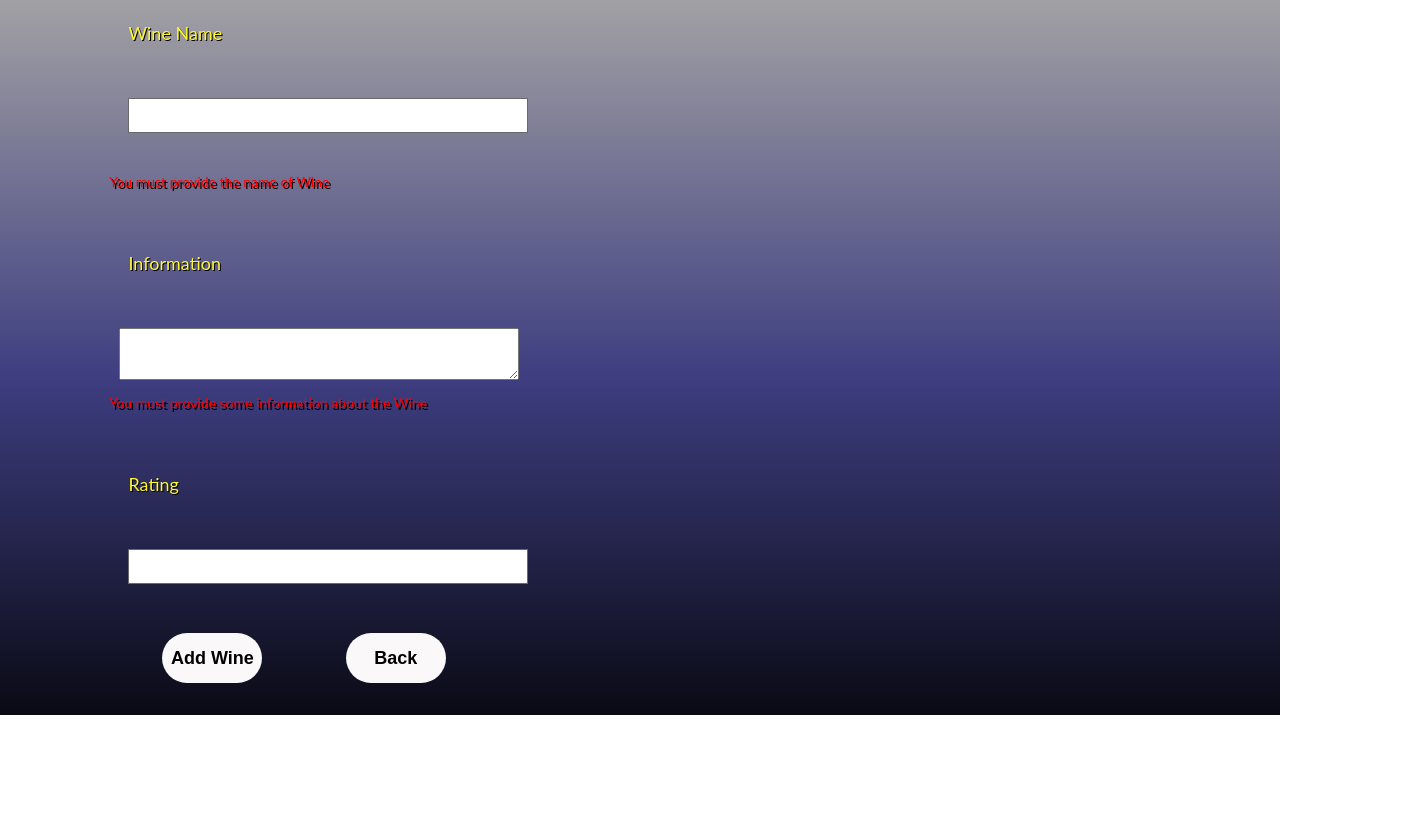
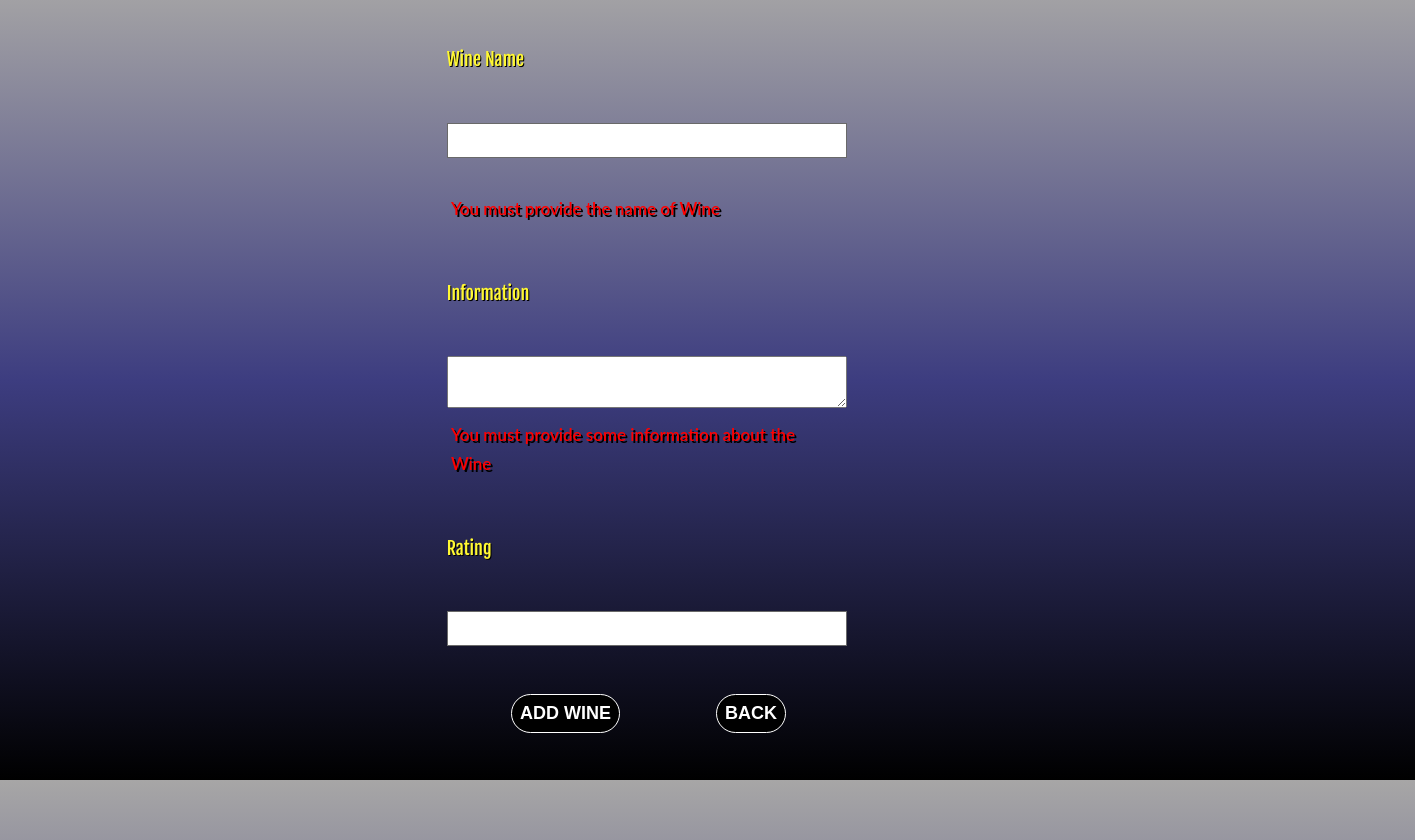
Before and after one commit to thorn086/wine-vinyard, a React app: page /addwine in a window 1280 px wide. Shown: the part 820-1660 px from the top of the page, 1415 px wide, since content can reach past the window. Before the commit the page ends 1535 px from the top, so only its background shows below. Built offline with nearby package versions, Linux system fonts and the light colour scheme; no server answers.

Commit message:
added all css files

```diff
--- a/public/index.html
+++ b/public/index.html
@@ -9,6 +9,7 @@
       name="description"
       content="Web site created using create-react-app"
     />
+    <link href="https://fonts.googleapis.com/css?family=Fjalla+One|Lemonada|Pacifico|Sriracha&display=swap" rel="stylesheet">
     <link rel="apple-touch-icon" href="%PUBLIC_URL%/logo192.png" />
     <!--
       manifest.json provides metadata used when your web app is installed on a
--- a/src/components/App/App.css
+++ b/src/components/App/App.css
@@ -36,3 +36,6 @@ body, html, #root{
 h1{
     text-align: center;
 }
+button:focus{
+    outline: none;
+}
--- a/src/components/NavBar/NavBar.css
+++ b/src/components/NavBar/NavBar.css
@@ -33,7 +33,7 @@ cursor: pointer;
     font-size: 2rem;
     font-weight: 300;
     text-transform: uppercase;
-    background-image: linear-gradient(120deg, #4c4cf2 80%, #4c4cf2 5%, white 92%);
+    background-image: linear-gradient(120deg, black 80%, rgb(40, 38, 38) 5%, white 92%);
     border-radius: 15%;
     border: 2px solid black;
     box-shadow: 0 1rem 3rem black;
--- a/src/components/Wine/Wine.css
+++ b/src/components/Wine/Wine.css
@@ -6,6 +6,7 @@
     border: 2px solid white;
     background-image: linear-gradient(to right, rgba(120, 120, 120, 0), rgb(171, 170, 170) 40%);
     transform: skewX(-5deg);
+
 }
 
 .wine-name{
@@ -14,6 +15,7 @@
 }
 .class__name, .company, .company-title{
     color: white;
+    font-family: 'Fjalla One', sans-serif;
 }
 .company-title{
     display: inline-block;
@@ -28,7 +30,7 @@
     width: 98%;
    margin:.4rem;
     transform: skewX(-6deg);
-
+    font-family: 'Fjalla One', sans-serif;
 }
 .text{
     transform: skewX(6deg);
--- a/src/components/Wine/Wine.js
+++ b/src/components/Wine/Wine.js
@@ -21,7 +21,7 @@ class Wine extends React.Component {
                 {wines.map(wine =>
                     <div key={wine.id} className='wine-items'>
                         <h4 className='wine-name'>
-                            <Link to={`/wine/${wine.id}`} style={{ textDecoration: 'none', fontSize: '20px',color: '#f8fc3a',textShadow: '2px 2px black' }}>{wine.name}</Link>
+                            <Link to={`/wine/${wine.id}`} style={{ textDecoration: 'none', fontSize: '25px',color: '#f8fc3a',textShadow: '2px 2px black',fontFamily: 'Sriracha, cursive' }}>{wine.name}</Link>
                              <div className='class__name'>{wine.winecat}</div>
                         </h4>
                         <div className='company'>{wine.company_name}
--- a/src/components/WineForm/WineForm.css
+++ b/src/components/WineForm/WineForm.css
@@ -3,7 +3,6 @@
 .Wine__form {
     color: black;
     padding: 2px;
-    width: 90%;
   }
 
   h2{
@@ -39,10 +38,10 @@
 
 
   .Wine__form button {
-    background-color: rgb(250, 248, 248);
+    background-color: black;
     border-radius: 3rem;
-    border: 0;
-    color: black;
+    border: 1px solid white;
+    color:white;
     display: block;
     font-size: 18px;
     font-weight: bold;
@@ -66,25 +65,22 @@
   .errorMessage{
       padding: 2%;
       margin-left: 40px;
-      font-size: 14px;
+      font-size: 15px;
+      font-weight: 600;
       color: red;
-      text-shadow: 2px 2px rgb(15, 2, 2);
+      text-shadow: 2px 2px black ;
   }
   .add__wine{
     margin-top: 5rem;
     font-size: 2rem;
   }
 
-@media(min-width:411px){
+@media(min-width:375px){
   .addwine__style, .Wine__form{
-    width:80%;
-    margin: 2rem;
+    width:90%;
+    margin: 1rem;
   }
-  .Wine__form {
-    width: 80%;
-    padding: 1rem;
-    margin: auto;
-  }
+
   .Wine__form label {
     font-size: 18px;
     padding-bottom: 1rem;
@@ -100,23 +96,32 @@
     width: 15rem;
   }
   #date, #winecat, #content{
-    margin-left: 1rem;
+    margin-left: 1.4rem;
   }
   .errorMessage{
     padding: 1%;
-    margin-left: 10px;
-    font-size: 14px;
+    margin-left: 15px;
+    font-size: 17px;
 }
+}
+@media(min-width:462px){
+  .addwine__style, .Wine__form{
+    width:85%;
+    margin: 2rem;
+  }
+  #date, #winecat, #content{
+    margin-left: 1.7rem;
+  }
 }
 
 
-  @media (min-width: 632px){
+  @media (min-width: 532px){
 .addwine__style{
-  width: 60%;
+  width: 80%;
   margin: 4rem 2rem;
 }
 .Wine__form {
-  width: 60%;
+  width: 80%;
   padding: 1rem;
   margin: 4rem 2rem;
 }
@@ -137,5 +142,162 @@
 #date, #winecat, #content{
   margin-left: 1.5rem;
 }
+.errorMessage{
+  padding: 2%;
+  margin-left: 15px;
+}
+
+}
+@media (min-width: 732px){
+  .addwine__style{
+    width: 80%;
+    margin: 4rem 2rem;
+  }
+  .Wine__form {
+    width: 80%;
+    padding: 1rem;
+    margin: 4rem 2rem;
+  }
+  .Wine__form label {
+    font-size: 18px;
+    padding-bottom: 1rem;
+    display: inline-block;
+  }
+
+  .Wine__form input,
+  .Wine__form textarea,
+  .Wine__form select,
+  .Wine__form option{
+    font-size: 15px;
+    padding: 8px;
+    width: 25rem;
+  }
+  #date, #winecat, #content{
+    margin-left: 1.5rem;
+  }
+  .errorMessage{
+    padding: 2%;
+    margin-left: 15px;
+  }
 
   }
+@media (min-width: 922px){
+  .addwine__style{
+    width: 60%;
+    margin: 1rem 10rem;
+  }
+  .Wine__form {
+    width: 60%;
+    padding: 1rem;
+    margin: 1rem 2rem;
+  }
+  .Wine__form label {
+    font-size: 18px;
+    padding-bottom: 1rem;
+    display: inline-block;
+  }
+
+  .Wine__form input,
+  .Wine__form textarea,
+  .Wine__form select,
+  .Wine__form option{
+    font-size: 15px;
+    padding: 8px;
+    width: 25rem;
+  }
+  #date, #winecat, #content{
+    margin-left: 1.5rem;
+  }
+  .errorMessage{
+    padding: 1.5%;
+    margin-left: 19px;
+  }
+  }
+  @media (min-width: 1062px){
+    .addwine__style{
+      width: 60%;
+      margin: 1rem 10rem;
+    }
+    .Wine__form {
+      width: 60%;
+      padding: 1rem;
+      margin: 1rem 2rem;
+    }
+    .Wine__form label {
+      font-size: 18px;
+      padding-bottom: 1rem;
+      display: inline-block;
+    }
+
+    .Wine__form input,
+    .Wine__form textarea,
+    .Wine__form select,
+    .Wine__form option{
+      font-size: 15px;
+      padding: 8px;
+      width: 25rem;
+    }
+    #date, #winecat, #content{
+      margin-left: 1.5rem;
+    }
+  }
+
+  @media (min-width: 1240px){
+
+    .Wine__form, .addwine__style {
+      width: 65%;
+      padding: 2.5rem;
+      margin: 1rem 10rem;
+    }
+    .Wine__form label {
+      font-size: 18px;
+      padding-bottom: 1rem;
+      display: inline-block;
+    }
+
+    .Wine__form input,
+    .Wine__form textarea,
+    .Wine__form select,
+    .Wine__form option{
+      font-size: 15px;
+      padding: 8px;
+      width: 25rem;
+    }
+    #date, #winecat, #content{
+      margin-left: 2rem;
+    }
+    .errorMessage{
+      padding: 1.5%;
+      margin-left: 30px;
+    }
+  }
+
+  @media (min-width: 1500px){
+
+    .Wine__form, .addwine__style {
+      width: 65%;
+      padding: 2.5rem;
+      margin: 1rem 12rem;
+    }
+    .Wine__form label {
+      font-size: 18px;
+      padding-bottom: 1rem;
+      display: inline-block;
+    }
+
+    .Wine__form input,
+    .Wine__form textarea,
+    .Wine__form select,
+    .Wine__form option{
+      font-size: 15px;
+      padding: 8px;
+      width: 25rem;
+    }
+    #date, #winecat, #content{
+      margin-left: 2.5rem;
+    }
+    .errorMessage{
+      padding: 1.5%;
+      margin-left: 30px;
+    }
+  }
--- a/src/components/WineMenu/WineMenu.css
+++ b/src/components/WineMenu/WineMenu.css
@@ -1,10 +1,14 @@
 .wine-menu{
     display: inline-block;
-    margin: 20% 6% 0 0;
+    margin: 10% 6% 0 0;
     border-radius: 100px;
     text-transform: uppercase;
     font-size: 20px;
 
+}
+.wine-btn{
+    font-size: 25px;
+    text-align: none;
 }
 
 .wine-btn:link, .wine-btn:visited{
--- a/src/pages/AddWine/addwine.css
+++ b/src/pages/AddWine/addwine.css
@@ -1,22 +1,40 @@
+
 .addwine-button{
     display: flex;
     flex-direction: row;
-    justify-content: space-evenly;
+
 }
 
-.addwine-btn, .back{
-    margin: 3rem 1rem 6rem 0;
-    height:50px;
-    width: 100px;
+.addwine-btn,.back-wine {
+
+    margin: 1rem 0 1rem 2rem;
 }
-.addwine-btn{
-    margin-left: 2rem;
 
-}
-@media(min-width:411px){
-    .addwine-btn, .back{
-        margin: 1rem;
-        height:50px;
-        width: 100px;
+
+@media(min-width:375px){
+    .addwine-btn,.back-wine {
+
+        margin: 1rem 0 1rem 2rem;
     }
 }
+@media(min-width:462px){
+    .addwine-btn,.back-wine {
+
+        margin: 1rem 0 1rem 2.5rem;
+    }
+}
+@media(min-width:532px){
+    .addwine-btn,.back-wine {
+    padding: 5%;
+    margin: 1rem 0 1rem 5rem;
+    }
+    .addwine-button{
+        width: 1000px;
+    }
+}
+@media(min-width:732px){
+    .addwine-btn,.back-wine {
+
+        margin: 1rem 0 1rem 6rem;
+    }
+}
--- a/src/pages/AddWine/addwine.js
+++ b/src/pages/AddWine/addwine.js
@@ -195,10 +195,10 @@ class AddWine extends React.Component {
                         </WineErr>
                     </div>
                     <div className='addwine-button'>
-                        <button type='submit' className='addwine-btn'>
+                        <button type='submit' className='red-btn addwine-btn'>
                             Add Wine
                       </button>
-                        <button className='back' tag='button' onClick={() => this.props.history.goBack()}>Back</button>
+                        <button className=' red-btn back-wine' tag='button' onClick={() => this.props.history.goBack()}>Back</button>
 
                     </div>
                 </WineForm>
--- a/src/pages/Login/Login.css
+++ b/src/pages/Login/Login.css
@@ -16,6 +16,7 @@ input {
     margin: 8%;
     color: rgb(255, 248, 50);
     text-shadow:1px 1px black;
+    font-family: 'Fjalla One', sans-serif;
   }
 
   form {
@@ -34,6 +35,7 @@ input {
     margin: 8%;
     color: rgb(255, 248, 50);
     text-shadow:1px 1px black;
+    font-family: 'Fjalla One', sans-serif;
   }
 
   .btn-submit, .btn-back-login{
@@ -56,6 +58,7 @@ input {
 .title__page{
   text-shadow:3px 2px black;
   color: white;
+  font-family: 'Lemonada', cursive;
 }
 @media (min-width: 410px){
   form{
--- a/src/pages/WineContent/WineContent.js
+++ b/src/pages/WineContent/WineContent.js
@@ -63,7 +63,7 @@ class WineContent extends React.Component {
                             </section>
                             <section className='submit-btns'>
                                 <button className='back-btn' tag='button' onClick={() => this.props.history.goBack()}>Back</button>
-                                <button className='red-btn rt-btn wine__delete' type='button' onClick={this.handleDeleteWine}>Delete</button>
+                                <button className='red-btn rt-btn' type='button' onClick={this.handleDeleteWine}><span className=' wine__delete'>DELETE</span></button>
                             </section>
                         </div>
                     )
```
Also changed, not shown: src/components/NavBar/NavBar.js (+5 -5 lines), src/components/Title/Title.css (+8 -3 lines), src/components/WineMenu/wineMenu.js (+6 -6 lines), src/pages/WineContent/WineContent.css (+22 -13 lines), src/pages/wine_categories/wine-categories.css (+8 -3 lines), src/pages/wine_categories/wine_categories.js (+4 -3 lines).
